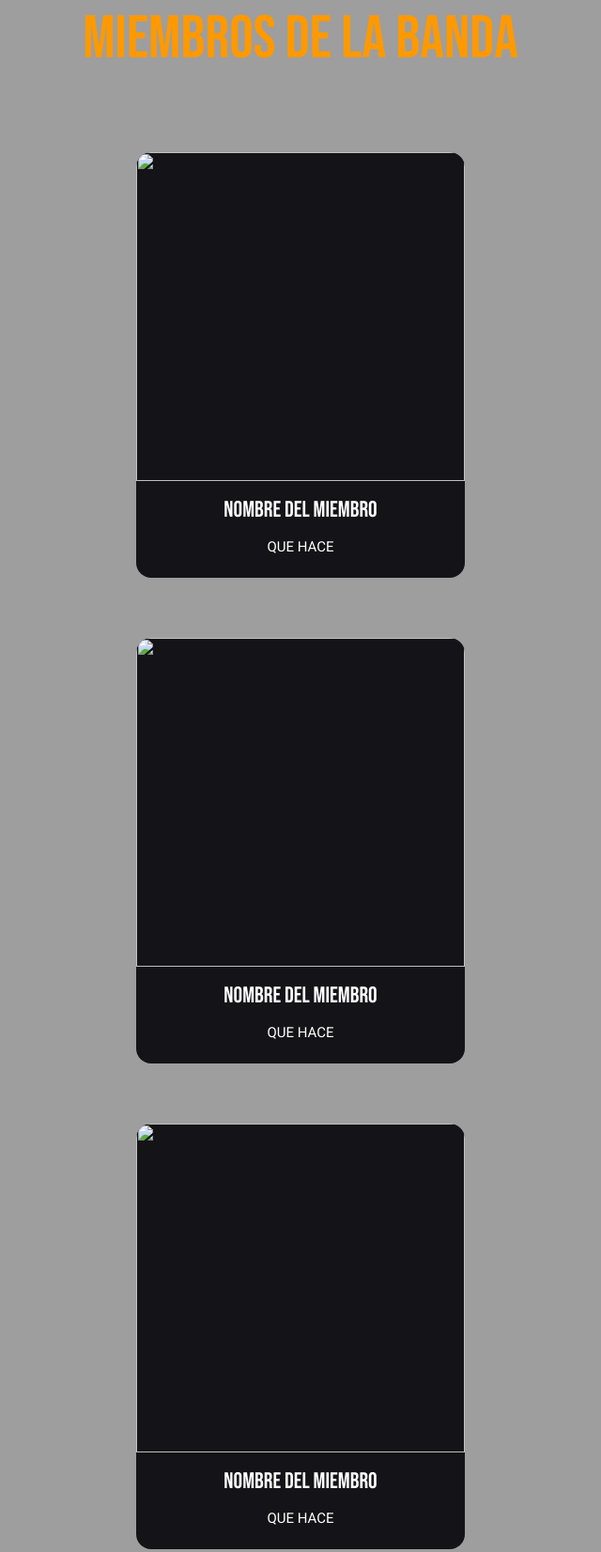
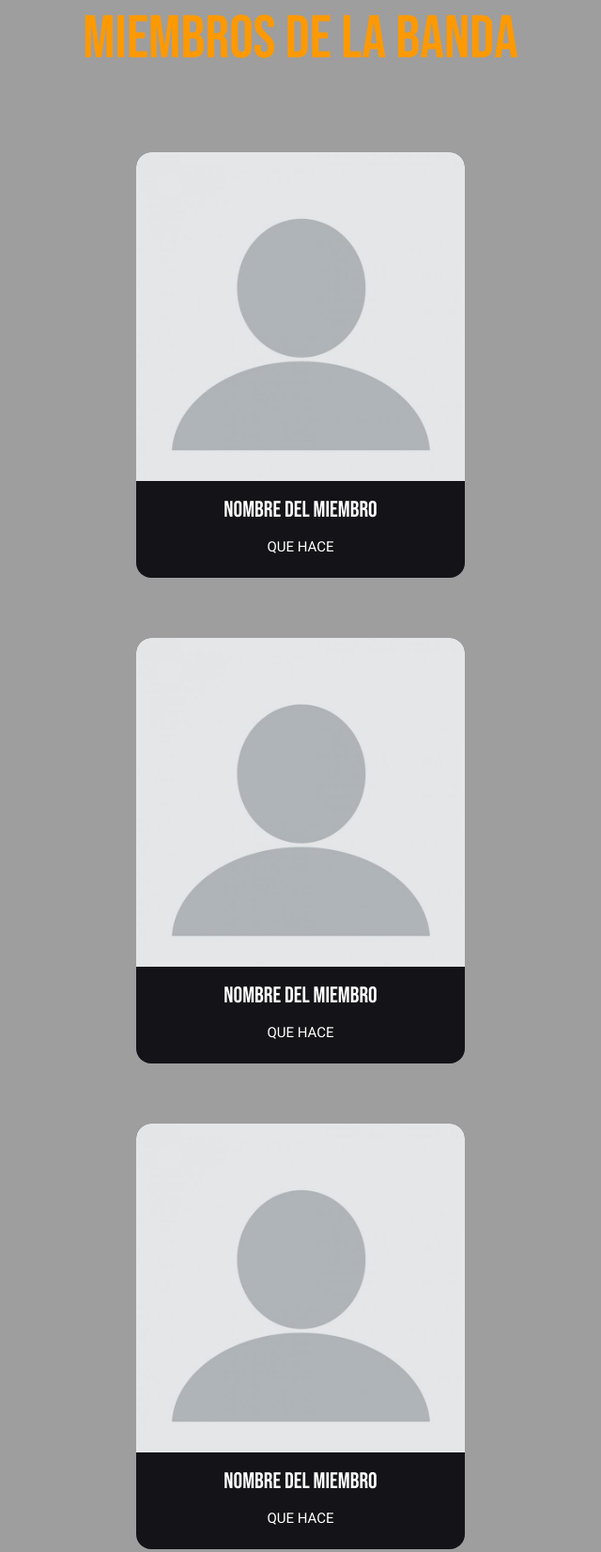
Before and after one commit to Sailok25/Catarsis, a plain HTML site: page miembros.html in a window 1280 px wide. Shown: the part 972-2624 px from the top of the page at 94% size, without its empty margins (320-960 px from the left). Drawn offline with nearby package versions, Linux system fonts and the light colour scheme; the site is published under a folder, as on GitHub Pages, so addresses that start at the root find nothing; files whose address does not match are found by name.

Commit message:
Add files via upload

```diff
--- a/miembros.html
+++ b/miembros.html
@@ -38,7 +38,7 @@
                 <div id="miembros">
                     <div class="miembro">
                         <div class="datos_miembro">
-                            <img src="/img/sections/miembros/personas/perfil.jpg" alt="" class="foto_miembro">
+                            <img src="img/sections/miembros/personas/perfil.jpg" alt="" class="foto_miembro">
                         </div>
                         <p class="nombre_miembro">Nombre del miembro</p>
                         <p class="funcion">Que hace</p>
@@ -46,7 +46,7 @@
 
                     <div class="miembro">
                         <div class="datos_miembro">
-                            <img src="/img/sections/miembros/personas/perfil.jpg" alt="" class="foto_miembro">
+                            <img src="img/sections/miembros/personas/perfil.jpg" alt="" class="foto_miembro">
                         </div>
                         <p class="nombre_miembro">Nombre del miembro</p>
                         <p class="funcion">Que hace</p>
@@ -54,7 +54,7 @@
 
                     <div class="miembro">
                         <div class="datos_miembro">
-                            <img src="/img/sections/miembros/personas/perfil.jpg" alt="" class="foto_miembro">
+                            <img src="img/sections/miembros/personas/perfil.jpg" alt="" class="foto_miembro">
                         </div>
                         <p class="nombre_miembro">Nombre del miembro</p>
                         <p class="funcion">Que hace</p>
@@ -62,7 +62,7 @@
 
                     <div class="miembro">
                         <div class="datos_miembro">
-                            <img src="/img/sections/miembros/personas/perfil.jpg" alt="" class="foto_miembro">
+                            <img src="img/sections/miembros/personas/perfil.jpg" alt="" class="foto_miembro">
                         </div>
                         <p class="nombre_miembro">Nombre del miembro</p>
                         <p class="funcion">Que hace</p>
@@ -70,7 +70,7 @@
 
                     <div class="miembro">
                         <div class="datos_miembro">
-                            <img src="/img/sections/miembros/personas/perfil.jpg" alt="" class="foto_miembro">
+                            <img src="img/sections/miembros/personas/perfil.jpg" alt="" class="foto_miembro">
                         </div>
                         <p class="nombre_miembro">Nombre del miembro</p>
                         <p class="funcion">Que hace</p>
```
